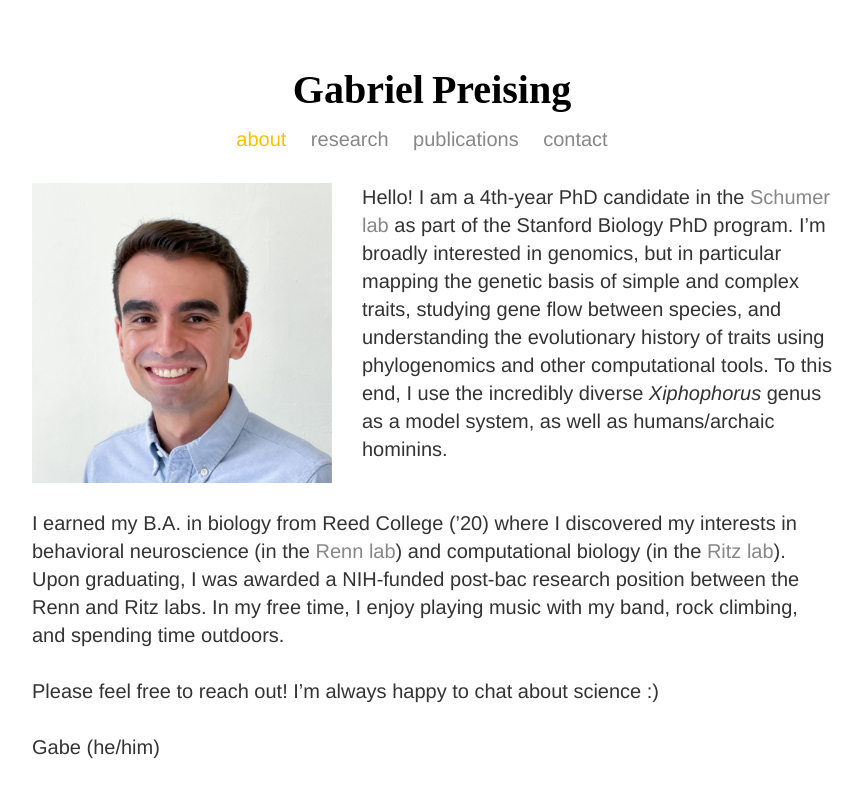
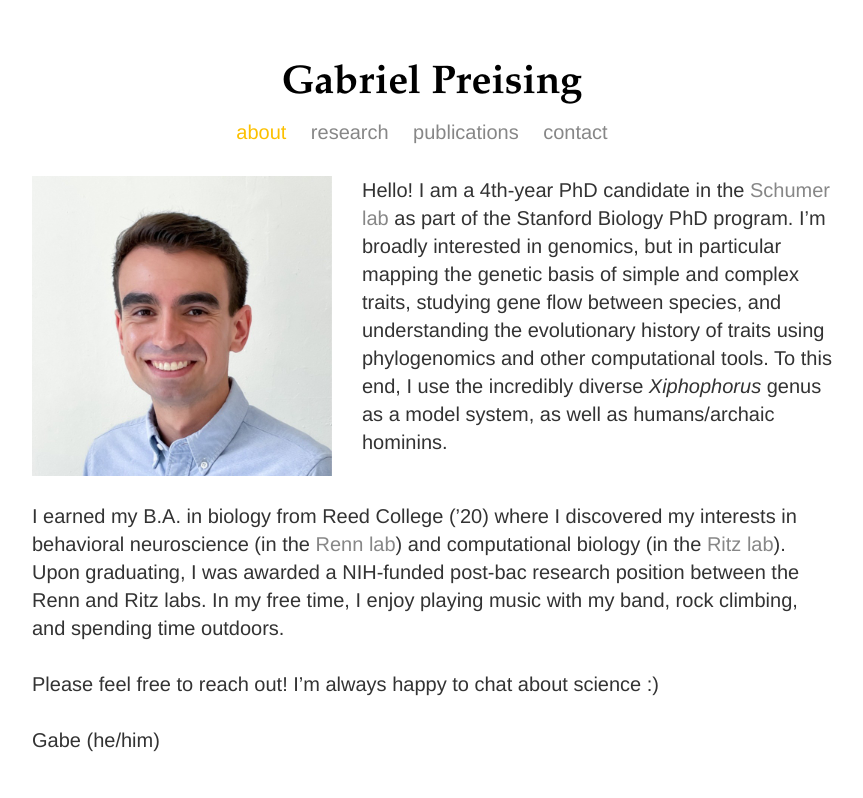
Before and after one commit to gpreising/gpreising.github.io, a Jekyll site: the page built from index.html, in a window 1280 px wide. Shown: the top 798 px of the page, without its empty margins (208-1071 px from the left). Built offline with Jekyll 4.4.1, drawn with Linux system fonts in a browser that asks for light colours.

Commit message:
test - change title font to Garamond

```diff
--- a/css/main.css
+++ b/css/main.css
@@ -9,5 +9,5 @@ nav ul li { text-align: center; display: inline; margin-right: 20px; }
 a { font-size: 20px; line-height: 1.4em; text-decoration: none; color: #878787; }
 a:hover, #about.active, #research.active, #publications.active, #contact.active { font-size: 20px; line-height: 1.4em; text-decoration: none; color: #FCC000; }
 
-h1 { text-align: center; font-size: 40px; font-family:'Noto Sans Adlam'; margin-bottom: 10px; overflow: visible !important; }
+h1 { text-align: center; font-size: 40px; font-family:'Garamond'; margin-bottom: 10px; overflow: visible !important; }
 p { font-size: 20px; line-height: 1.4em; font-family:'Helvetica Neue', 'Helvetica', 'Arial', 'Sans-Serif'; color: #333; margin-bottom: 10px; margin-top: 0px; overflow: visible !important; }
```
